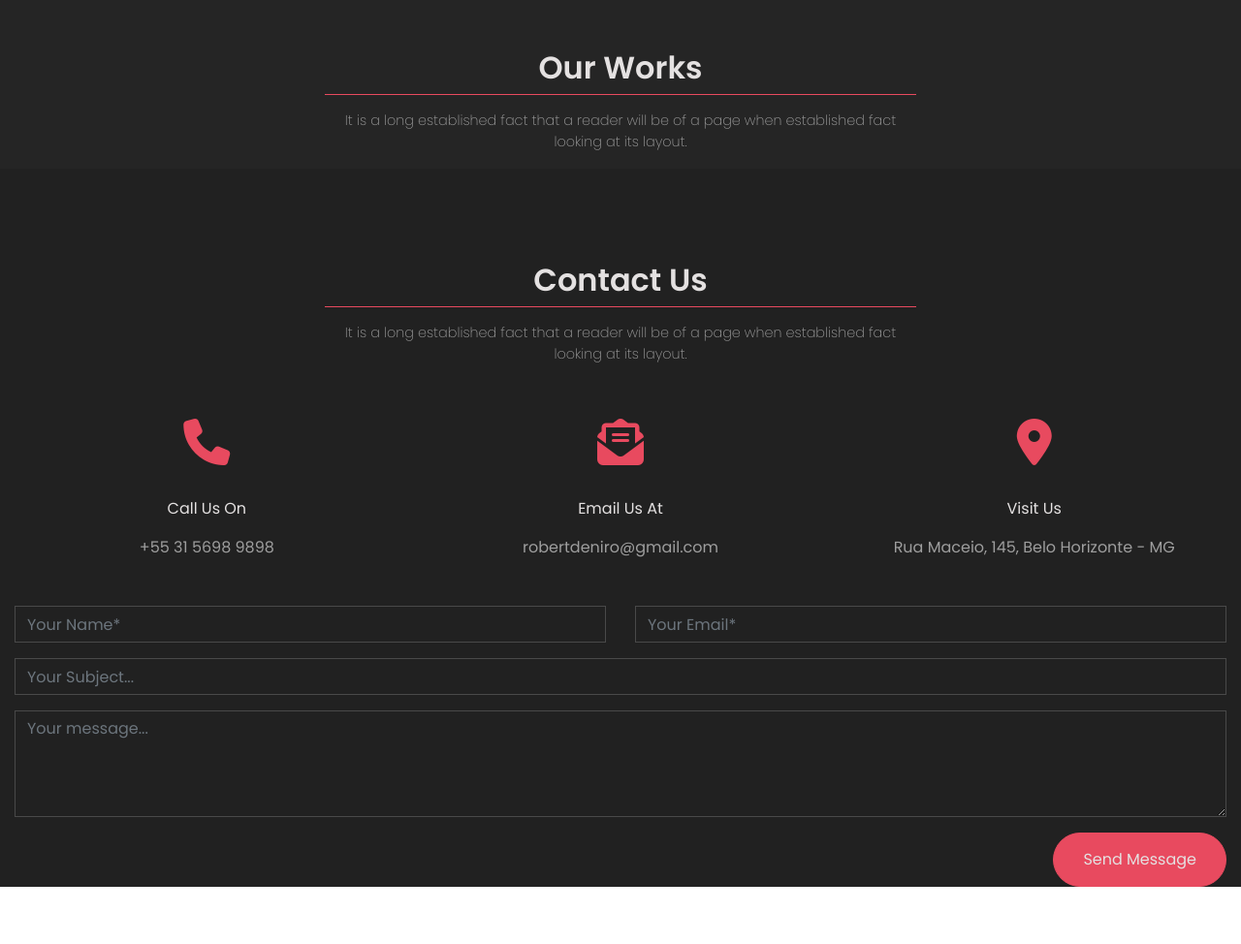
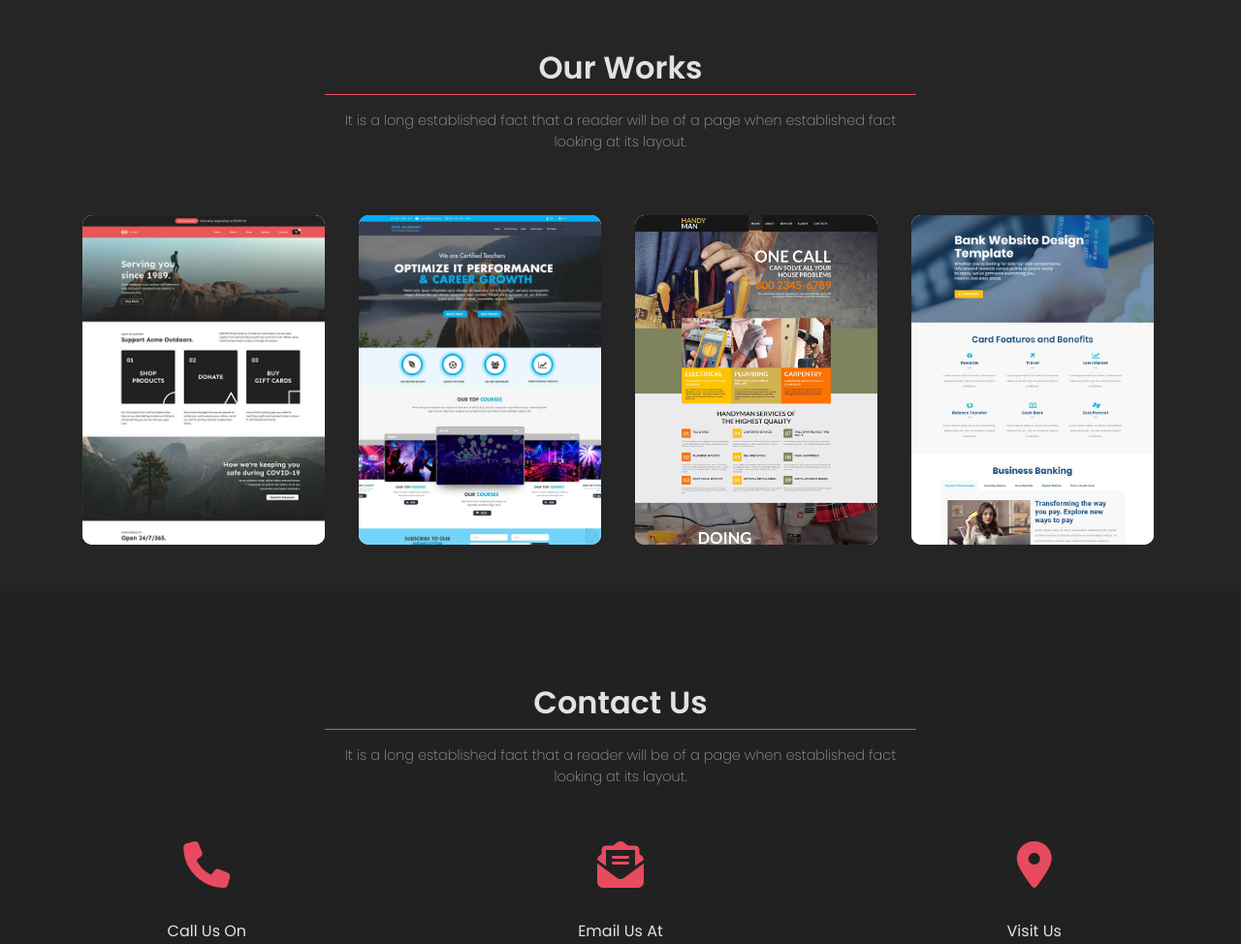
Before and after one commit to viniciuslehmann/HTML5-and-CSS3, a plain HTML site: page Personal-Site/index.html in a window 1280 px wide. Shown: the part 2442-3416 px from the top of the page at 97% size. Before the commit the page ends 3357 px from the top, so only its background shows below. Drawn offline with nearby package versions, Linux system fonts and the light colour scheme.

Commit message:
Adiciona Our Works

```diff
--- a/Personal-Site/css/main.css
+++ b/Personal-Site/css/main.css
@@ -206,7 +206,8 @@ header h2 {
 .services-icon {
     color: var(--light-red);
 }
-.card {
+
+.services-card .card {
     background: transparent;
     color: var(--white);
     border-color: rgb(68, 68, 68);
@@ -258,6 +259,100 @@ header h2 {
     font-weight: 200;
     color: var(--muted);
 }
+
+.portfolio .card {
+    height: 340px;
+    width: 250px;
+    border-radius: 10px;
+    transition: all 1s linear;
+    transform-style: preserve-3d;
+    border: none;
+    /* overflow: hidden; */
+
+}
+
+.portfolio-card-title {
+    color: var(--white);
+    padding-bottom: 5px;
+    font-size: 1.3em;
+    font-weight: 600;
+    border-bottom: 1px solid var(--light-red);
+}
+
+.portfolio-card-desc {
+    color: var(--white);
+    font-size: 0.8em;
+    font-weight: 400;
+    text-align: center;
+}
+
+.portfolio-card-button button {
+    border-radius: 30px;
+    padding: 15px 30px;
+    background: var(--light-red);
+    color: var(--white);
+    border-color: var(--light-red);
+    transition: 0.5s;
+}
+
+.portfolio-card-button button:hover {
+    background: none;
+    border-color: var(--white);
+}
+
+.front, .back{
+    width: 100%;
+    height: 100%;
+    align-items: center;
+    justify-content: space-around;
+    position: absolute;
+    border-radius: 10px;
+    border: none;
+}
+
+.front-1 {
+    background: url('../images/site1.jpeg');
+    background-repeat: no-repeat;
+    background-size: cover;
+}
+
+.front-2 {
+    background: url('../images/site2.jpg');
+    background-repeat: no-repeat;
+    background-size: cover;
+}
+
+.front-3 {
+    background: url('../images/site10.jpg');
+    background-repeat: no-repeat;
+    background-size: cover;
+}
+
+.front-4 {
+    background: url('../images/site4.jpg');
+    background-repeat: no-repeat;
+    background-size: cover;
+}
+
+.front{
+    z-index: 2;
+    backface-visibility: visible;
+}
+
+.back {
+    z-index: 1;
+    transform: rotateY(180deg);
+}
+
+.portfolio .card:hover {
+    background: linear-gradient(rgba(0,0,0,0.8), rgba(0,0,0,0.8));
+    transform: rotateY(-180deg);
+}
+
+.portfolio .container {
+    perspective: 2000px;
+}
+
 
 .contact {
     background: var(--black);
--- a/Personal-Site/index.html
+++ b/Personal-Site/index.html
@@ -245,6 +245,82 @@
                     </div>
                 </div>
             </div>
+            <div class="container">
+                <div class="row justify-content-center justify-items-center py-5">
+                    <div class="col xs-m-3">
+                        <div class="card card-1">
+                            <div class="front front-1"></div>
+                            <div class="back back-1 d-flex flex-column">
+                                <div class="portfolio-card-title">
+                                    Demo Template
+                                </div>
+
+                                <div class="portfolio-card-desc">
+                                    Lorem ipsum dolor, sit amet consectetur adipisicing elit. Pariatur eligendi impedit inventore iure hic beatae ipsa nobis quisquam ratione ea?
+                                </div>
+
+                                <div class="portfolio-card-button">
+                                    <button class="btn btn-primary">Browse Site</button>
+                                </div>
+                            </div>
+                        </div>
+                    </div>
+                    <div class="col xs-m-3">
+                        <div class="card card-2">
+                            <div class="front front-2"></div>
+                            <div class="back back-2 d-flex flex-column">
+                                <div class="portfolio-card-title">
+                                    Demo Template
+                                </div>
+
+                                <div class="portfolio-card-desc">
+                                    Lorem ipsum dolor, sit amet consectetur adipisicing elit. Pariatur eligendi impedit inventore iure hic beatae ipsa nobis quisquam ratione ea?
+                                </div>
+
+                                <div class="portfolio-card-button">
+                                    <button class="btn btn-primary">Browse Site</button>
+                                </div>
+                            </div>
+                        </div>
+                    </div>
+                    <div class="col xs-m-3">
+                        <div class="card card-3">
+                            <div class="front front-3"></div>
+                            <div class="back back-3 d-flex flex-column">
+                                <div class="portfolio-card-title">
+                                    Demo Template
+                                </div>
+
+                                <div class="portfolio-card-desc">
+                                    Lorem ipsum dolor, sit amet consectetur adipisicing elit. Pariatur eligendi impedit inventore iure hic beatae ipsa nobis quisquam ratione ea?
+                                </div>
+
+                                <div class="portfolio-card-button">
+                                    <button class="btn btn-primary">Browse Site</button>
+                                </div>
+                            </div>
+                        </div>
+                    </div>
+                    <div class="col xs-m-3">
+                        <div class="card card-4">
+                            <div class="front front-4"></div>
+                            <div class="back back-4 d-flex flex-column">
+                                <div class="portfolio-card-title">
+                                    Demo Template
+                                </div>
+
+                                <div class="portfolio-card-desc">
+                                    Lorem ipsum dolor, sit amet consectetur adipisicing elit. Pariatur eligendi impedit inventore iure hic beatae ipsa nobis quisquam ratione ea?
+                                </div>
+
+                                <div class="portfolio-card-button">
+                                    <button class="btn btn-primary">Browse Site</button>
+                                </div>
+                            </div>
+                        </div>
+                    </div>
+                </div>
+            </div>
         </div>
     </section>
 
@@ -327,7 +403,8 @@
                         <div class="row">
                             <div class="col-lg-12">
                                 <div class="form-group">
-                                    <textarea name="comments" id="comments" rows="4" class="form-control" placeholder="Your message..."></textarea>
+                                    <textarea name="comments" id="comments" rows="4" class="form-control"
+                                        placeholder="Your message..."></textarea>
                                 </div>
                             </div>
                         </div>
--- /dev/null
+++ b/flipcard/styles.css
@@ -0,0 +1,47 @@
+body {
+    height: 100vh;
+    display: flex;
+    justify-content: center;
+    align-items: center;
+    background: #222;
+}
+
+.card {
+    height: 340px;
+    width: 250px;
+    position: relative;
+    transition: all 1s linear;
+    transform-style: preserve-3d;
+}
+
+.front, .back {
+    height: 100%;
+    width: 100%;
+    display: flex;
+    justify-content: center;
+    align-items: center;
+    font-size: 3em;
+    font-family: 'Lobster', cursive;
+    border-radius: 10px;
+    position: absolute;
+}
+
+.front{
+    background: linear-gradient(#08aeea, #2af598);
+    z-index: 2;
+    backface-visibility: hidden;
+}
+
+.back {
+    background: linear-gradient(#f8da61, #ff5acd);
+    z-index: 1;
+    transform: rotateY(180deg);
+}
+
+.container:hover .card {
+    transform: rotateY(-180deg);
+}
+
+.container {
+    perspective: 1000px;
+}
```
Also changed, not shown: flipcard/index.html (added, +18 -0 lines), Personal-Site/images/site10.jpg (added).
